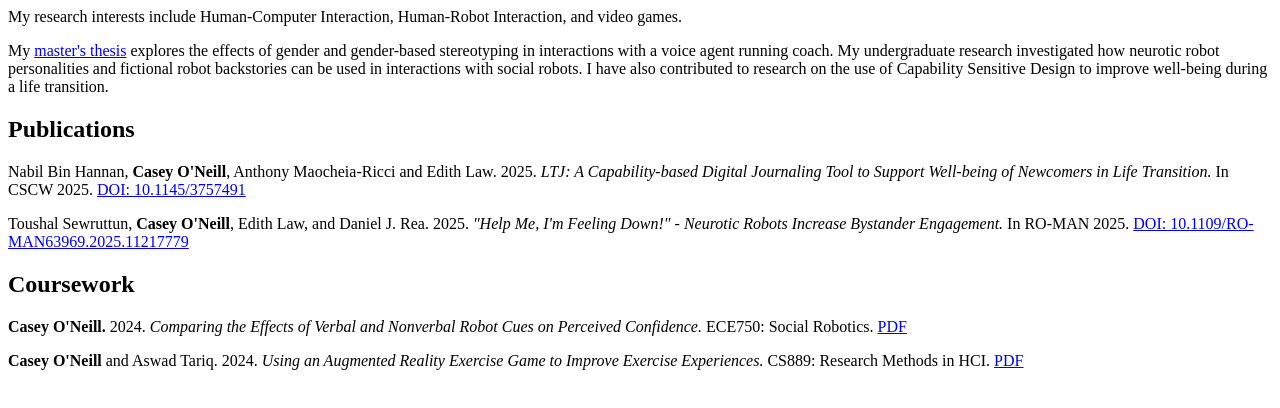
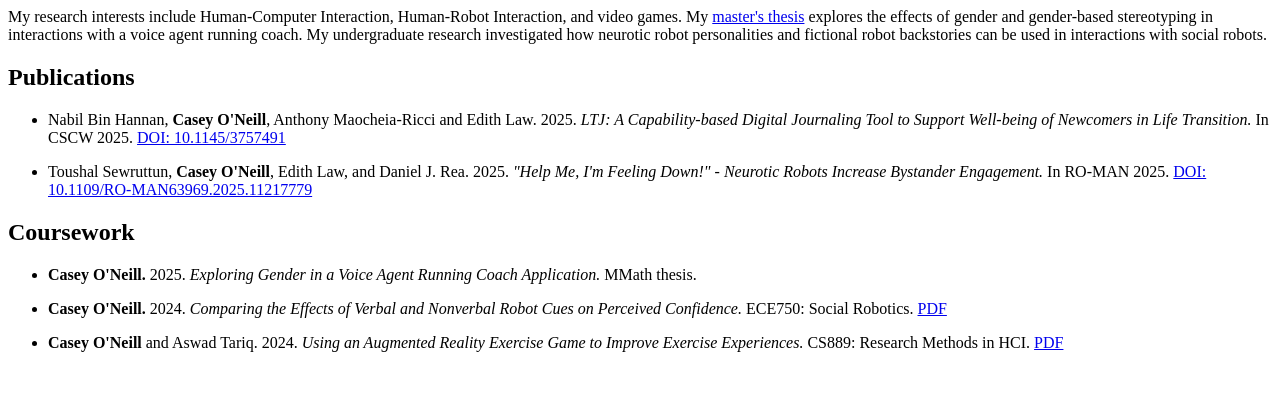
Before and after one commit to casey-oneill/casey-oneill.github.io, an Eleventy site: page content/research.md in a window 1280 px wide. Built offline with nearby package versions, Linux system fonts and the light colour scheme; Eleventy itself is replaced by a stand-in of ours; files that its build step writes are made by us from their sources.

Commit message:
Change version manager and update thesis title

```diff
--- a/content/research.md
+++ b/content/research.md
@@ -2,18 +2,18 @@
 title: Research
 ---
 
-My research interests include Human-Computer Interaction, Human-Robot Interaction, and video games.
-
-My [master's thesis](https://cs.uwaterloo.ca/events/masters-thesis-presentation-hci-exploring-gender-and-gender-based-stereotyping-in-voice-agent-running-coach) explores the effects of gender and gender-based stereotyping in interactions with a voice agent running coach. My undergraduate research investigated how neurotic robot personalities and fictional robot backstories can be used in interactions with social robots. I have also contributed to research on the use of Capability Sensitive Design to improve well-being during a life transition.
+My research interests include Human-Computer Interaction, Human-Robot Interaction, and video games. My [master's thesis](https://cs.uwaterloo.ca/events/masters-thesis-presentation-hci-exploring-gender-and-gender-based-stereotyping-in-voice-agent-running-coach) explores the effects of gender and gender-based stereotyping in interactions with a voice agent running coach. My undergraduate research investigated how neurotic robot personalities and fictional robot backstories can be used in interactions with social robots.
 
 ## Publications
 
-Nabil Bin Hannan, **Casey O'Neill**, Anthony Maocheia-Ricci and Edith Law. 2025. _LTJ: A Capability-based Digital Journaling Tool to Support Well-being of Newcomers in Life Transition._ In CSCW 2025. [<i class="bi bi-file-earmark-pdf-fill"></i> DOI: 10.1145/3757491](https://doi.org/10.1145/3757491)
+- Nabil Bin Hannan, **Casey O'Neill**, Anthony Maocheia-Ricci and Edith Law. 2025. _LTJ: A Capability-based Digital Journaling Tool to Support Well-being of Newcomers in Life Transition._ In CSCW 2025. [<i class="bi bi-file-earmark-pdf-fill"></i> DOI: 10.1145/3757491](https://doi.org/10.1145/3757491)
 
-Toushal Sewruttun, **Casey O'Neill**, Edith Law, and Daniel J. Rea. 2025. _"Help Me, I'm Feeling Down!" - Neurotic Robots Increase Bystander Engagement._ In RO-MAN 2025. [<i class="bi bi-file-earmark-pdf-fill"></i> DOI: 10.1109/RO-MAN63969.2025.11217779](https://doi.org/10.1109/RO-MAN63969.2025.11217779)
+- Toushal Sewruttun, **Casey O'Neill**, Edith Law, and Daniel J. Rea. 2025. _"Help Me, I'm Feeling Down!" - Neurotic Robots Increase Bystander Engagement._ In RO-MAN 2025. [<i class="bi bi-file-earmark-pdf-fill"></i> DOI: 10.1109/RO-MAN63969.2025.11217779](https://doi.org/10.1109/RO-MAN63969.2025.11217779)
 
 ## Coursework
 
-**Casey O'Neill.** 2024. _Comparing the Effects of Verbal and Nonverbal Robot Cues on Perceived Confidence._ ECE750: Social Robotics. [<i class="bi bi-file-earmark-pdf-fill"></i> PDF](/downloads/CONeill_ECE750_2024.pdf)
+- **Casey O'Neill.** 2025. _Exploring Gender in a Voice Agent Running Coach Application._ MMath thesis.
 
-**Casey O'Neill** and Aswad Tariq. 2024. _Using an Augmented Reality Exercise Game to Improve Exercise Experiences._ CS889: Research Methods in HCI. [<i class="bi bi-file-earmark-pdf-fill"></i> PDF](/downloads/CONeill_CS889_2024.pdf)
+- **Casey O'Neill.** 2024. _Comparing the Effects of Verbal and Nonverbal Robot Cues on Perceived Confidence._ ECE750: Social Robotics. [<i class="bi bi-file-earmark-pdf-fill"></i> PDF](/downloads/CONeill_ECE750_2024.pdf)
+
+- **Casey O'Neill** and Aswad Tariq. 2024. _Using an Augmented Reality Exercise Game to Improve Exercise Experiences._ CS889: Research Methods in HCI. [<i class="bi bi-file-earmark-pdf-fill"></i> PDF](/downloads/CONeill_CS889_2024.pdf)
```
Also changed, not shown: content/posts/post-4.md (+1 -1 lines), 3 other files.
